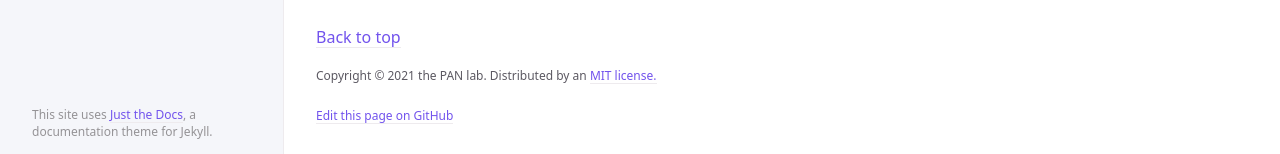
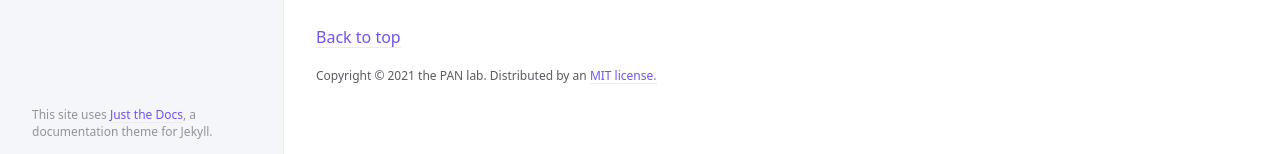
Before and after one commit to thepanlab/thepanlab.github.io, a Jekyll site: the page built from index.md, in a window 1280 px wide and 1341 px high. Shown: the part 1184-1338 px from the top of the window. Built offline with Jekyll 4.4.1, drawn with Linux system fonts in a browser that asks for light colours.

Commit message:
Update _config.yml

```diff
--- a/_config.yml
+++ b/_config.yml
@@ -90,7 +90,7 @@ last_edit_time_format: "%b %e %Y at %I:%M %p" # uses ruby's time format: https:/
 
 
 # Footer "Edit this page on GitHub" link text
-gh_edit_link: true # show or hide edit this page link
+gh_edit_link: false # show or hide edit this page link
 gh_edit_link_text: "Edit this page on GitHub"
 gh_edit_repository: "https://github.com/thepanlab/thepanlab.github.io" # the github URL for your repo
 gh_edit_branch: "master" # the branch that your docs is served from
```
